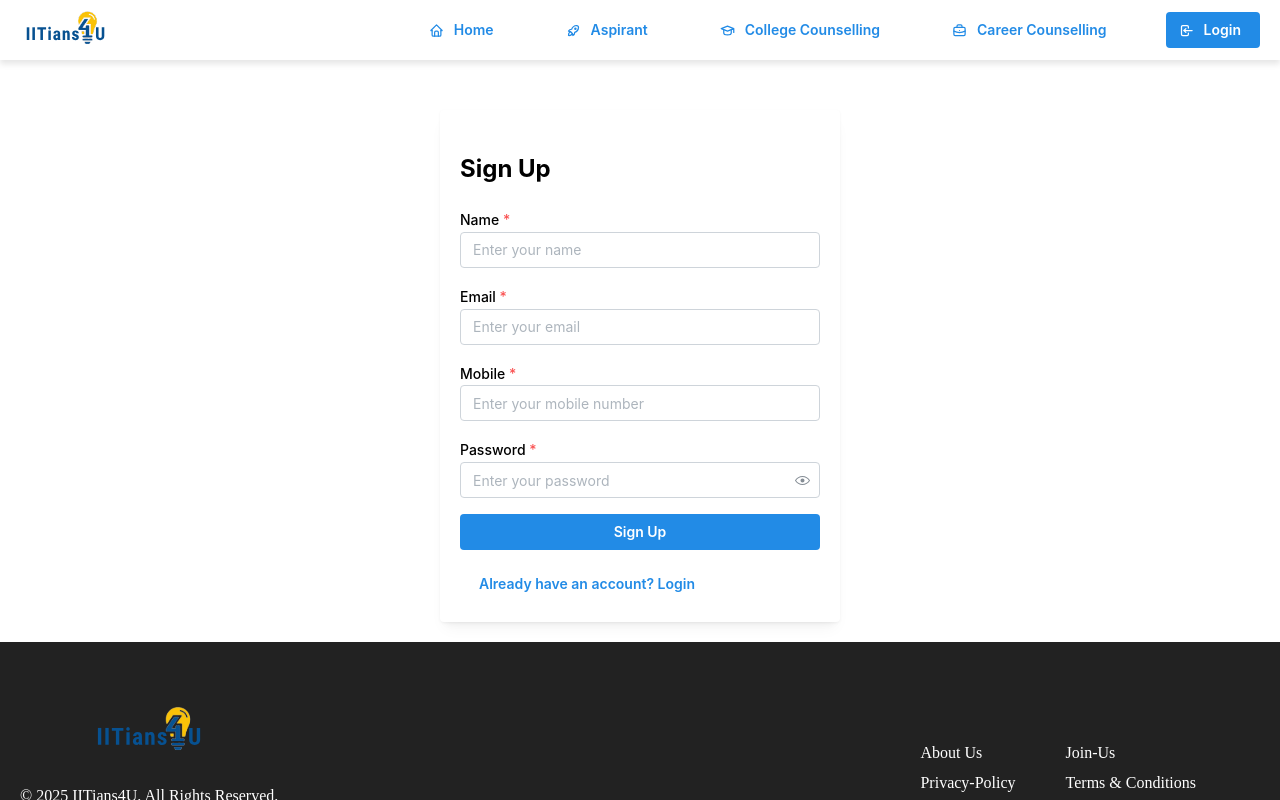
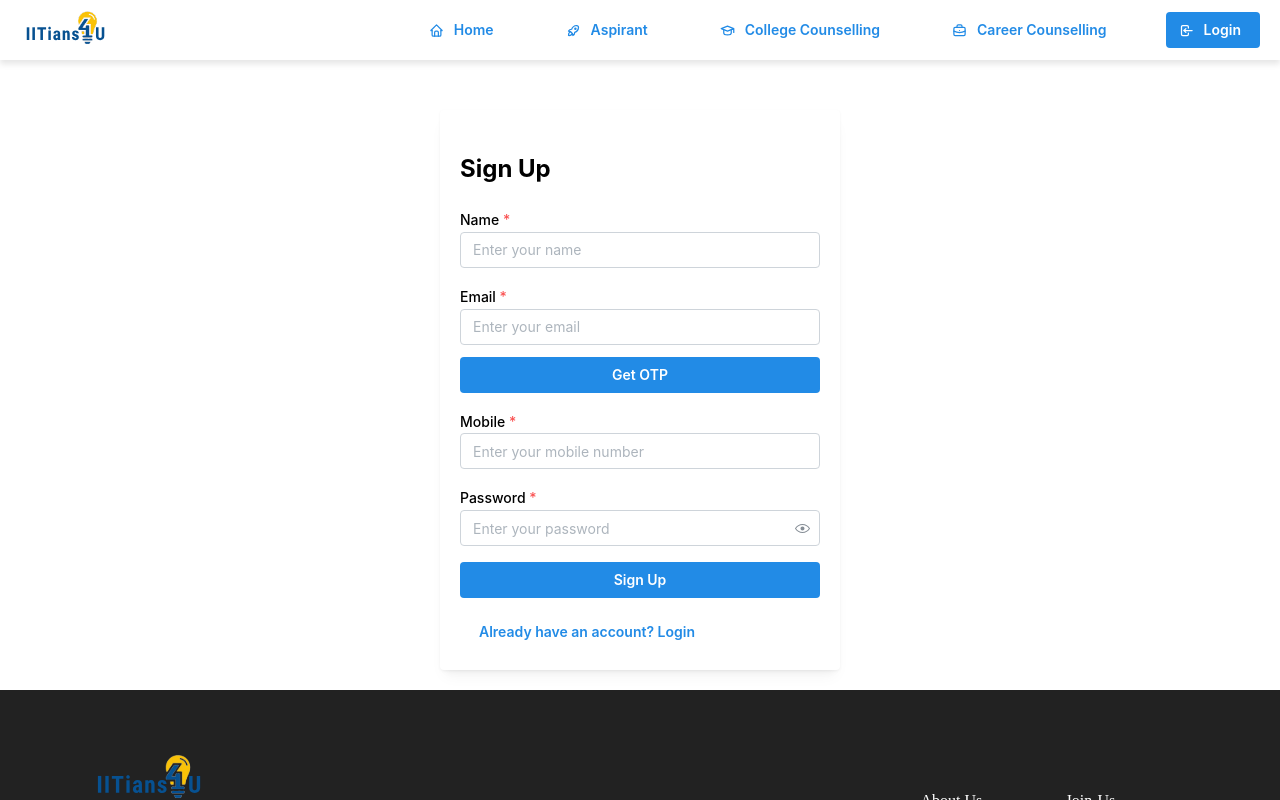
Before and after one commit to ishwar4230/iitian4u-frontend, a React (Create React App) app: page /login in a window 1280 px wide. Both pictures are taken after a click on the button "Don't have an account? Sign up". Shown: the top 800 px of the page. Built offline with nearby package versions, Linux system fonts and the light colour scheme; no server answers.

Commit message:
added otp handling code for registration

```diff
--- a/src/tabs/login/Login.js
+++ b/src/tabs/login/Login.js
@@ -1,4 +1,4 @@
-import React, { useState } from "react";
+import React, { useState, useEffect } from "react";
 import { useDispatch } from "react-redux";
 import { useNavigate } from "react-router-dom";
 import { login } from "../../redux/slices/authSlice";
@@ -13,10 +13,21 @@ const Login = () => {
   const [mobile, setMobile] = useState("");
   const [email, setEmail] = useState("");
   const [password, setPassword] = useState("");
-  const [isLoading, setIsLoading] = useState(false); // Loading state for button
+  const [otp, setOtp] = useState(""); // OTP state
+  const [otpSent, setOtpSent] = useState(false); // OTP sent status
+  const [otpTimer, setOtpTimer] = useState(0); // OTP cooldown timer
+  const [isLoading, setIsLoading] = useState(false);
+
   const dispatch = useDispatch();
   const API_PREFIX = config.API_PREFIX;
   const navigate = useNavigate();
+
+  useEffect(() => {
+    if (otpTimer > 0) {
+      const timer = setTimeout(() => setOtpTimer(otpTimer - 1), 1000);
+      return () => clearTimeout(timer);
+    }
+  }, [otpTimer]);
 
   const handleLogin = async () => {
     setIsLoading(true); // Start loading
@@ -46,15 +57,16 @@ const Login = () => {
   };
 
   const handleSignup = async () => {
-    setIsLoading(true); // Start loading
+    if (!otp) {
+      notifications.show({ title: "Error!", message: "Please enter OTP", color: "red" });
+      return;
+    }
+
+    setIsLoading(true);
     try {
-      await axios.post(`${API_PREFIX}/api/auth/register`, { name, email, phone: mobile, password });
-      setIsSignup(false); // Switch to login after signup
-      notifications.show({
-        title: "Success!",
-        message: "Signed up successfully, Login Now!",
-        color: "green",
-      });
+      await axios.post(`${API_PREFIX}/api/auth/register`, { name, email, phone: mobile, password, otp });
+      setIsSignup(false);
+      notifications.show({ title: "Success!", message: "Signed up successfully! Login now.", color: "green" });
     } catch (error) {
       notifications.show({
         title: "Error!",
@@ -62,7 +74,26 @@ const Login = () => {
         color: "red",
       });
     } finally {
-      setIsLoading(false); // Stop loading
+      setIsLoading(false);
+    }
+  };
+
+  const handleGetOtp = async () => {
+    try {
+      await axios.post(`${API_PREFIX}/api/auth/get-otp`, { email });
+      setOtpSent(true);
+      setOtpTimer(60);
+      notifications.show({
+        title: "OTP Sent!",
+        message: "Check your inbox or spam folder.",
+        color: "blue",
+      });
+    } catch (error) {
+      notifications.show({
+        title: "Error!",
+        message: `Failed to send OTP: ${error.response?.data?.message}`,
+        color: "red",
+      });
     }
   };
 
@@ -75,6 +106,16 @@ const Login = () => {
           <TextInput label="Name" placeholder="Enter your name" value={name} onChange={(e) => setName(e.target.value)} required />
           <TextInput label="Email" placeholder="Enter your email" value={email} onChange={(e) => setEmail(e.target.value)} required mt="md" />
         </>
+      )}
+
+      {isSignup && (
+        <Button fullWidth mt="sm" onClick={handleGetOtp} disabled={otpTimer > 0}>
+          {otpTimer > 0 ? `Resend OTP in ${otpTimer}s` : "Get OTP"}
+        </Button>
+      )}
+
+      {isSignup && otpSent && (
+        <TextInput label="Enter OTP" placeholder="Enter received OTP" value={otp} onChange={(e) => setOtp(e.target.value)} required mt="md" />
       )}
 
       <TextInput label="Mobile" placeholder="Enter your mobile number" value={mobile} onChange={(e) => setMobile(e.target.value)} required mt="md" />
--- a/src/tabs/profile/MyDetails.js
+++ b/src/tabs/profile/MyDetails.js
@@ -114,7 +114,7 @@ const MyDetails = () => {
               name={key}
               value={value}
               onChange={handleInputChange}
-              disabled={!editing || key === "phone"}
+              disabled={!editing || key === "email"}
               style={{ flex: 1 }}
               variant={editing ? "default" : "filled"} // Use filled variant for better visibility
               styles={(theme) => ({
```
